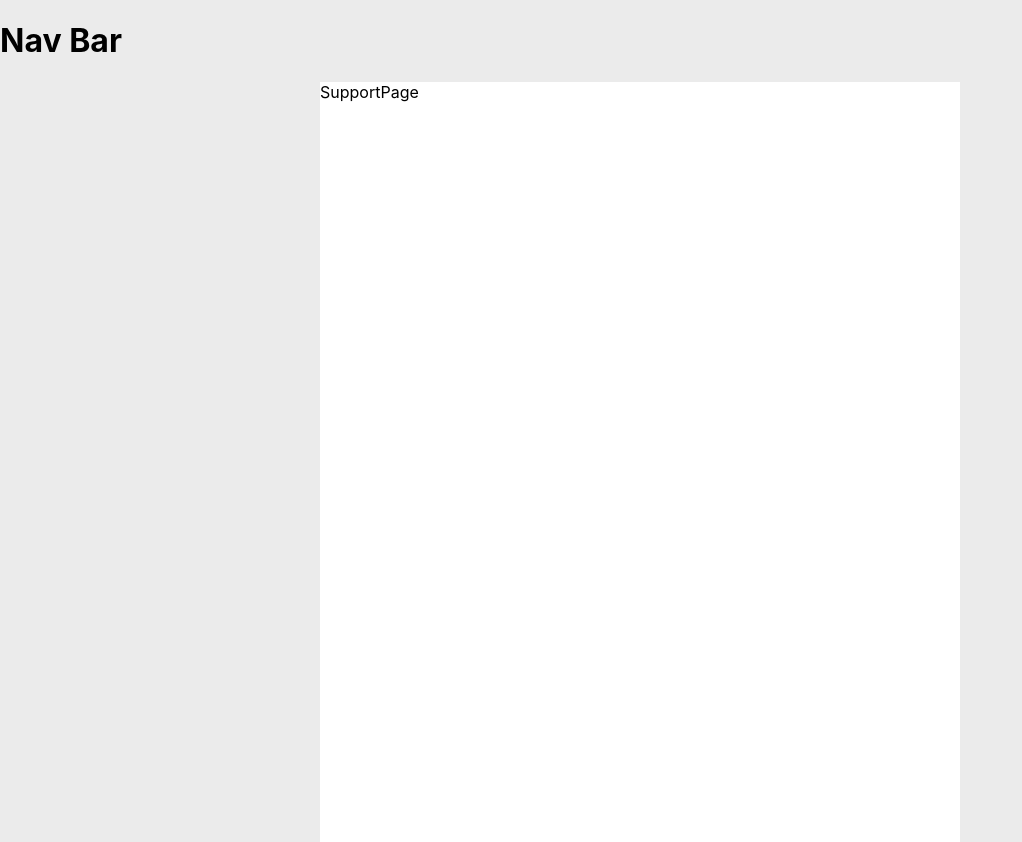
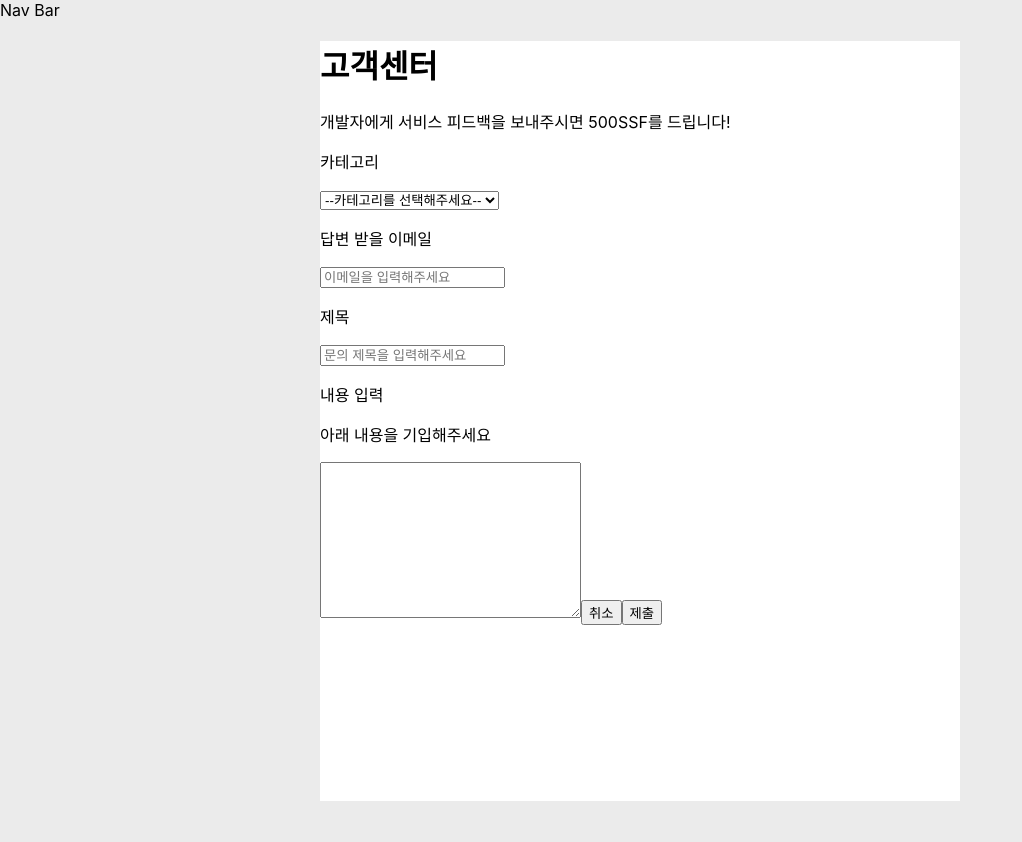
Before and after one commit to kenny397/pokeland, a React (Create React App) app in the folder frontend/pokemon/: page /support in a window 1280 px wide. Shown: the whole page, without its empty margins (0-1022 px from the left). After the commit the page ends 801 px from the top, so only its background shows below. Built offline with nearby package versions, Linux system fonts and the light colour scheme.

Commit message:
feat: 🎸 고객센터 사용자 입력 받아 console에 테스트

```diff
--- a/frontend/pokemon/src/App.jsx
+++ b/frontend/pokemon/src/App.jsx
@@ -26,7 +26,7 @@ export default function App() {
       {showHeader
         ?
         <>
-          <h1>Nav Bar</h1>
+          <div>Nav Bar</div>
           <div className="container">
             <Router />
           </div>
--- a/frontend/pokemon/src/store.js
+++ b/frontend/pokemon/src/store.js
@@ -1,7 +1,15 @@
 import { createStore } from 'redux';
 
-function reducer() {
+const initialState = {
+  'supportCategory': null,
+  'contactEmail': '',
+  'supportTitle': '',
+  'supportContent': '',
+};
 
+function reducer(initialState) {
+  console.log(initialState);
 }
+console.log(initialState);
 
 export default createStore(reducer);
--- a/frontend/pokemon/src/support/SupportPage.jsx
+++ b/frontend/pokemon/src/support/SupportPage.jsx
@@ -1,9 +1,52 @@
 import React from "react";
 
 export default function SupportPage() {
+
+  const onClickSubmit = function () {
+    // TODO : 제출 버튼 클릭시 input값 내용을 모두 console에 출력
+  };
+
+  const onChangeSelectCategory = (e) => {
+    console.log(e.target.value);
+  };
+
+  const onChangeEmail = (e) => {
+    console.log(e.target.value);
+  };
+
+  const onChangeTitle = (e) => {
+    console.log(e.target.value);
+  };
+
+  const onChangeContent = (e) => {
+    console.log(e.target.value);
+  };
+
   return (
     <div>
-      SupportPage
+      <h1>고객센터</h1>
+      <p>개발자에게 서비스 피드백을 보내주시면 500SSF를 드립니다!</p>
+      <p>카테고리</p>
+      <select name="categories" id="category-select" onChange={e => onChangeSelectCategory(e)}>
+        <option value="">--카테고리를 선택해주세요--</option>
+        <option value="review">리뷰</option>
+        <option value="suggestion">건의사항</option>
+        <option value="question">문의사항</option>
+      </select>
+
+      <p>답변 받을 이메일</p>
+      <input type="text" name="" id="" onChange={e => onChangeEmail(e)} placeholder="이메일을 입력해주세요" />
+
+      <p>제목</p>
+      <input type="text" name="" id="title" placeholder="문의 제목을 입력해주세요" onChange={(e) => onChangeTitle(e)} />
+
+      <p>내용 입력</p>
+      <p>아래 내용을 기입해주세요</p>
+      <textarea name="" id="" cols="30" rows="10" onChange={(e) => onChangeContent(e)} >
+
+      </textarea>
+      <button>취소</button>
+      <button onClick={onClickSubmit}>제출</button>
     </div>
   );
 }
```
